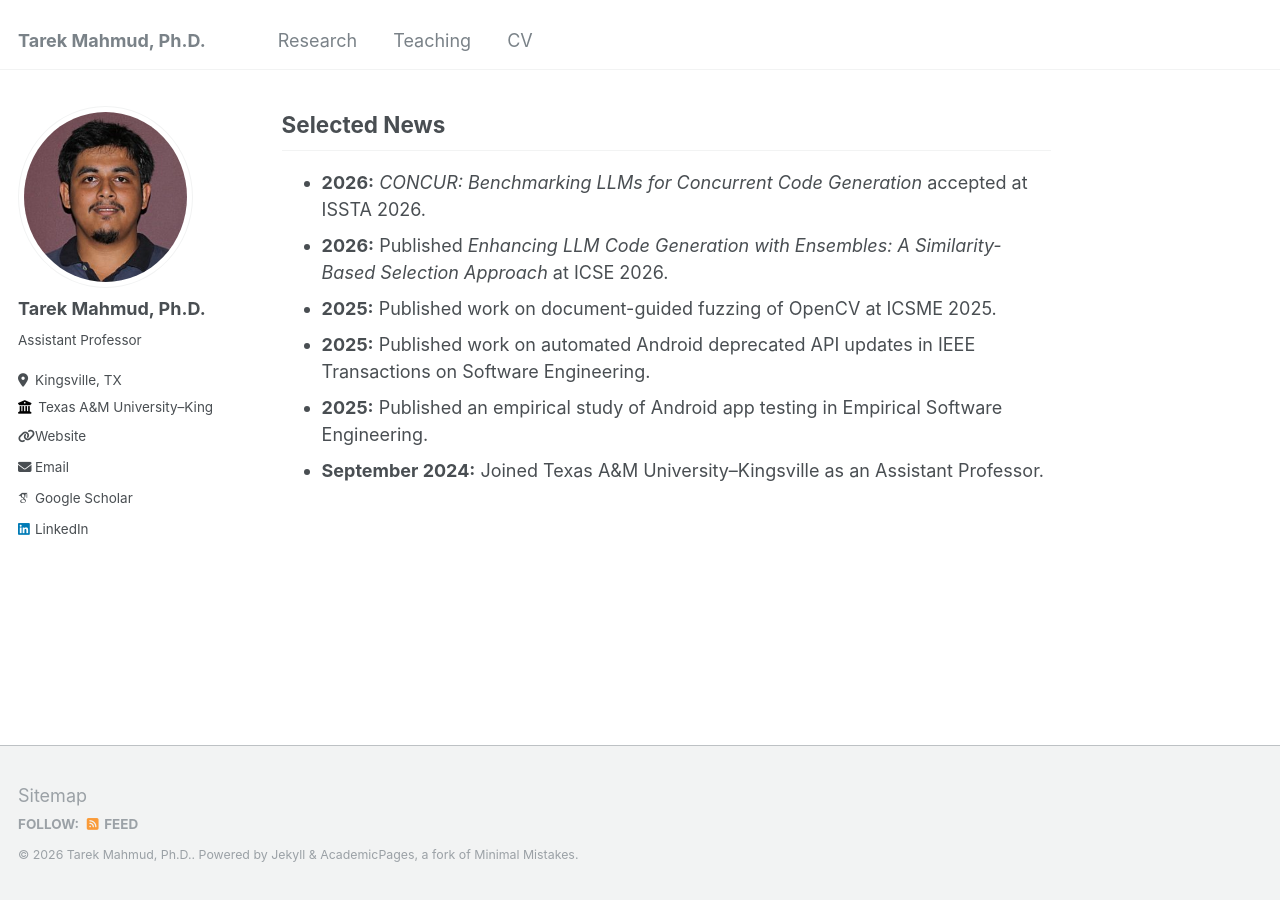
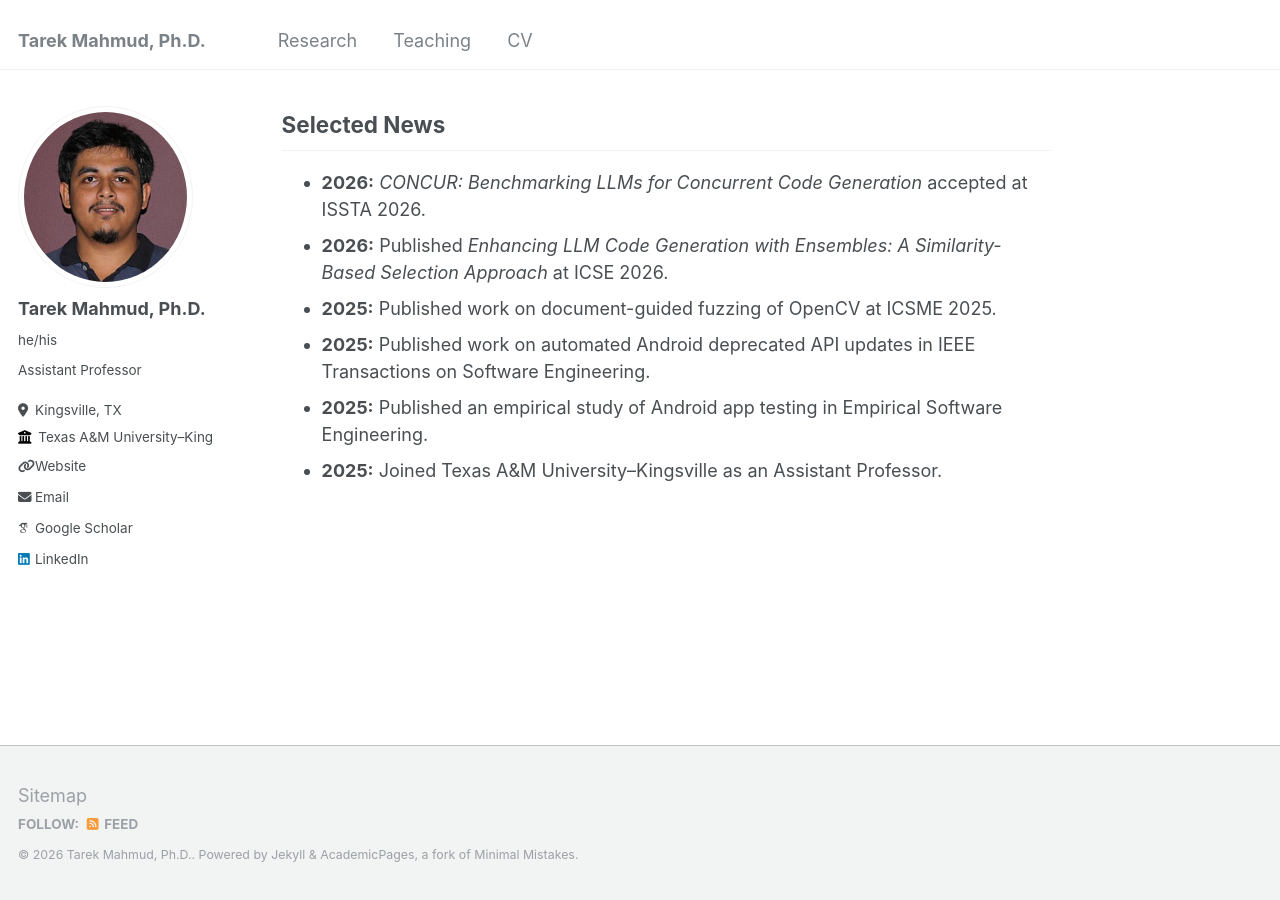
Before and after one commit to TSUMahmud/TSUMahmud.github.io, a Jekyll site: the page built from _pages/about.md, in a window 1280 px wide and 900 px high, scrolled down 762 px. Built offline with Jekyll 4.4.1, drawn with Linux system fonts in a browser that asks for light colours; some web fonts are replaced.

Commit message:
updated some typo

```diff
--- a/_config.yml
+++ b/_config.yml
@@ -11,7 +11,7 @@ locale                   : "en-US"
 title                    : "Tarek Mahmud, Ph.D."
 title_separator          : "-"
 name                     : &name "Tarek Mahmud, Ph.D."
-description              : &description "Assistant Professor at Texas A&M University–Kingsville."
+description              : &description "Tenure-track Assistant Professor at Texas A&M University–Kingsville."
 url                      : https://tsumahmud.github.io
 baseurl                  : "" # the subpath of your site, e.g. "/blog"
 repository               : "TSUMahmud/TSUMahmud.github.io"
@@ -23,7 +23,7 @@ author:
   # Biographic information
   avatar           : "profile.jpg"
   name             : "Tarek Mahmud, Ph.D."
-  #pronouns         : he/his
+  pronouns         : he/his
   bio              : "Assistant Professor"
   location         : "Kingsville, TX"
   employer         : "Texas A&M University–Kingsville"
--- a/_pages/about.md
+++ b/_pages/about.md
@@ -33,4 +33,4 @@ September 2024–Present
 - **2025:** Published work on document-guided fuzzing of OpenCV at ICSME 2025.
 - **2025:** Published work on automated Android deprecated API updates in IEEE Transactions on Software Engineering.
 - **2025:** Published an empirical study of Android app testing in Empirical Software Engineering.
-- **September 2024:** Joined Texas A&M University–Kingsville as an Assistant Professor.
+- **2025:** Joined Texas A&M University–Kingsville as an Assistant Professor.
```
